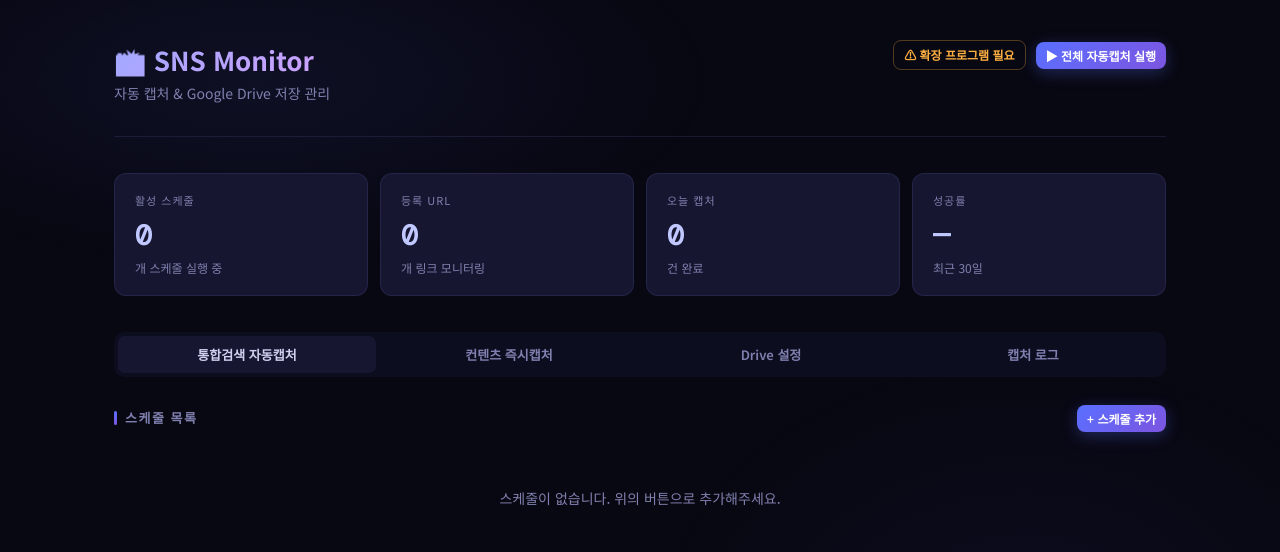
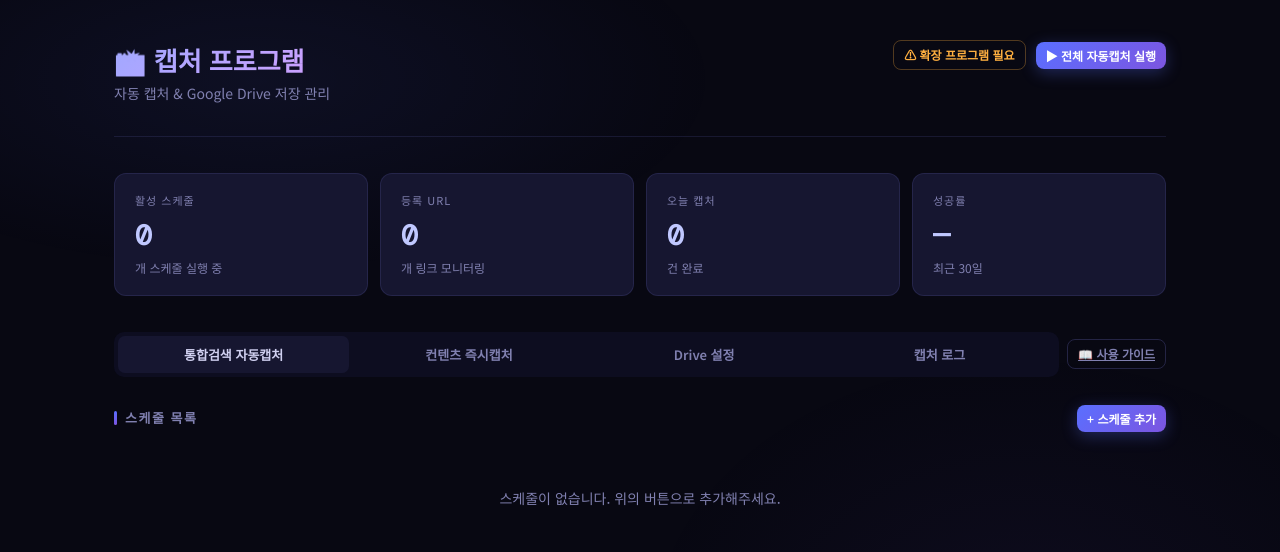
Before and after one commit to jwoooooooooo/capture, a plain HTML site: page index.html in a window 1280 px wide. Drawn offline with nearby package versions, Linux system fonts and the light colour scheme.

Commit message:
Update index.html

```diff
--- a/index.html
+++ b/index.html
@@ -3,7 +3,7 @@
 <head>
 <meta charset="UTF-8">
 <meta name="viewport" content="width=device-width, initial-scale=1.0">
-<title>SNS Monitor</title>
+<title>캡처 프로그램</title>
 <link href="https://fonts.googleapis.com/css2?family=Noto+Sans+KR:wght@300;400;500;600;700&family=DM+Mono&display=swap" rel="stylesheet">
 <style>
 *{box-sizing:border-box;margin:0;padding:0}
@@ -102,7 +102,7 @@ textarea{resize:vertical;min-height:160px;line-height:1.6}
 <div class="app">
   <header>
     <div>
-      <h1>📸 SNS Monitor</h1>
+      <h1>📸 캡처 프로그램</h1>
       <p>자동 캡처 & Google Drive 저장 관리</p>
     </div>
     <div class="header-right">
@@ -118,11 +118,14 @@ textarea{resize:vertical;min-height:160px;line-height:1.6}
     <div class="stat-card"><div class="stat-label">성공률</div><div class="stat-value" id="statRate">—</div><div class="stat-sub">최근 30일</div></div>
   </div>
 
-  <div class="tabs">
-    <button class="tab-btn active" data-tab="schedules">통합검색 자동캡처</button>
-    <button class="tab-btn" data-tab="blog">컨텐츠 즉시캡처</button>
-    <button class="tab-btn" data-tab="drive">Drive 설정</button>
-    <button class="tab-btn" data-tab="logs">캡처 로그</button>
+  <div style="display:flex;align-items:center;gap:8px;margin-bottom:28px;">
+    <div class="tabs" style="flex:1;margin-bottom:0;">
+      <button class="tab-btn active" data-tab="schedules">통합검색 자동캡처</button>
+      <button class="tab-btn" data-tab="blog">컨텐츠 즉시캡처</button>
+      <button class="tab-btn" data-tab="drive">Drive 설정</button>
+      <button class="tab-btn" data-tab="logs">캡처 로그</button>
+    </div>
+    <a href="guide.html" target="_blank" class="btn btn-ghost btn-sm" style="white-space:nowrap;flex-shrink:0;">📖 사용 가이드</a>
   </div>
 
   <!-- 통합검색 자동캡처 -->
```
